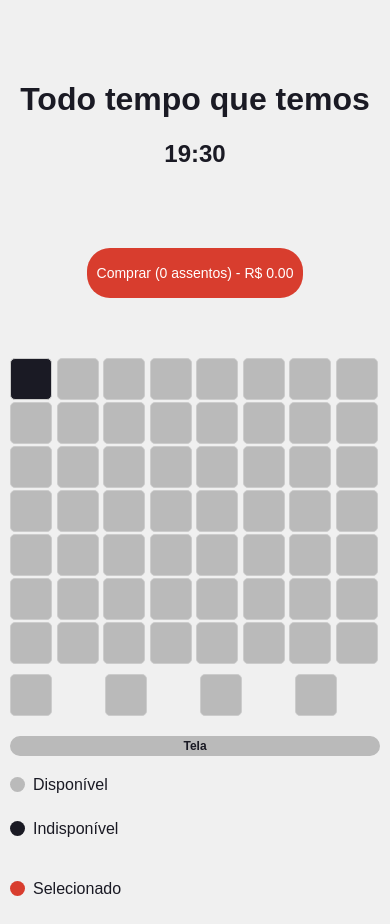
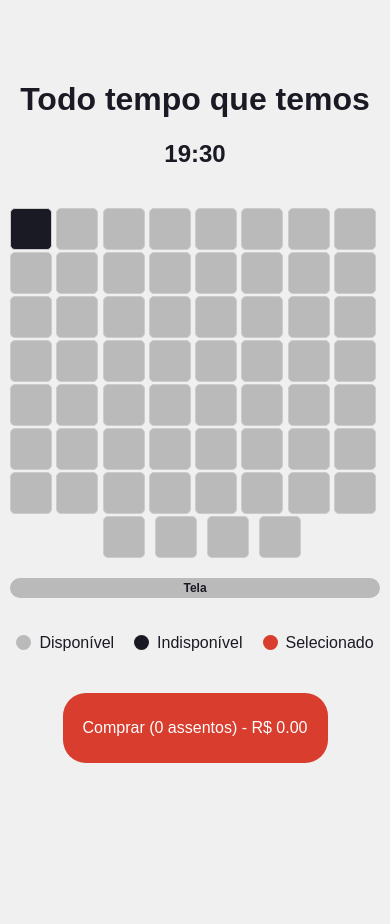
Before and after one commit to Balbachan/POC06, a Next.js app: page / in a window 390 px wide. After the commit the page ends 844 px from the top, so only its background shows below. Built offline with nearby package versions, Linux system fonts and the light colour scheme.

Commit message:
terminando responsiviade

```diff
--- a/src/app/page.jsx
+++ b/src/app/page.jsx
@@ -41,11 +41,7 @@ export default function Home() {
       <main className={styles.container}>
         <div className={styles.movieInfo}>
           <MovieInfo {...data} />
-          <div className={styles.buySection}>
-        <button className={styles.buyButton}>
-          Comprar ({selectedSeats.length} assentos) - R$ {total.toFixed(2)}
-        </button>
-      </div>
+
         </div>
 
         <section className={styles.sessaoAssentos}>
@@ -99,7 +95,11 @@ export default function Home() {
         </section>
       </main>
 
-
+      <div className={styles.buySection}>
+            <button className={styles.buyButton}>
+              Comprar ({selectedSeats.length} assentos) - R$ {total.toFixed(2)}
+            </button>
+          </div>
     </>
   );
 }
--- a/src/app/page.module.css
+++ b/src/app/page.module.css
@@ -14,6 +14,8 @@
   max-width: 400px;
 }
 
+
+
 /* Apenas título e horário visíveis em dispositivos móveis */
 @media (max-width: 768px) {
   .movieInfo {
@@ -21,6 +23,7 @@
     flex-direction: column;
     align-items: center;
     gap: 10px;
+    max-width: 600px;
   }
 
   .movieInfo h2{
@@ -36,25 +39,53 @@
 .seatingChart {
   display: grid;
   grid-template-columns: repeat(8, 1fr);
-  gap: 2px;
+  gap: 10px;
   margin-top: 20px;
-  justify-content: center;
+}
+
+@media (max-width: 480px){
+  .movieInfo {
+    margin-bottom: 0;
+  }
+
+
 }
 
 /* Ajusta a grade de assentos para telas menores */
 @media (max-width: 768px) {
+  .container{
+    max-width: 500px;
+  }
+
+
+}
+
+@media (max-width: 480px){
   .seatingChart {
-    gap: -2px;
+    gap: 2px;
+    margin-right: 2px;
+    margin-top: 0;
   }
+
+
 }
 
 /* Fileira extra */
 .extraRow {
-  display: grid;
   grid-template-columns: repeat(4, 1fr);
+  margin-top: 10px;
+  display:flex;
   gap: 10px;
-  margin: 10px auto;
-  justify-content: center;
+  margin-left: 25%;
+  max-width: 400px;
+}
+
+@media (max-width: 480px){
+  .extraRow{
+    gap: 10px;
+    margin-right: 2px;
+    margin-top: 2px;
+  }
 }
 
 /* Tela do cinema */
@@ -92,9 +123,10 @@
 
 /* Botão de compra */
 .buySection {
-  margin-top: 50px;
+  margin-left: 28%;
   display: flex;
   justify-content: center;
+  margin-top: -25px;
 }
 
 .buyButton {
@@ -115,12 +147,25 @@
 }
 
 /* Botão de compra para telas menores */
+
 @media (max-width: 768px) {
-  .buyButton {
-    width: 100%;
-    font-size: 14px;
-    padding: 10px;
+  .buySection{
+    margin-left: 0;
+    margin-top: 15px;
+    margin-bottom: 30px;
+
+}
+}
+@media (max-width: 480px){
+  .buySection{
+    margin-left: 0;
+    margin-top: 15px;
+    margin-bottom: 30px;
   }
+  .buyButton{
+    height: 70px;
+  }
+
 }
 
 /* Ajustes para dispositivos móveis */
@@ -135,8 +180,5 @@
     font-size: 12px;
   }
 
-  .legenda {
-    flex-direction: column;
-    gap: 10px;
-  }
+
 }
```
